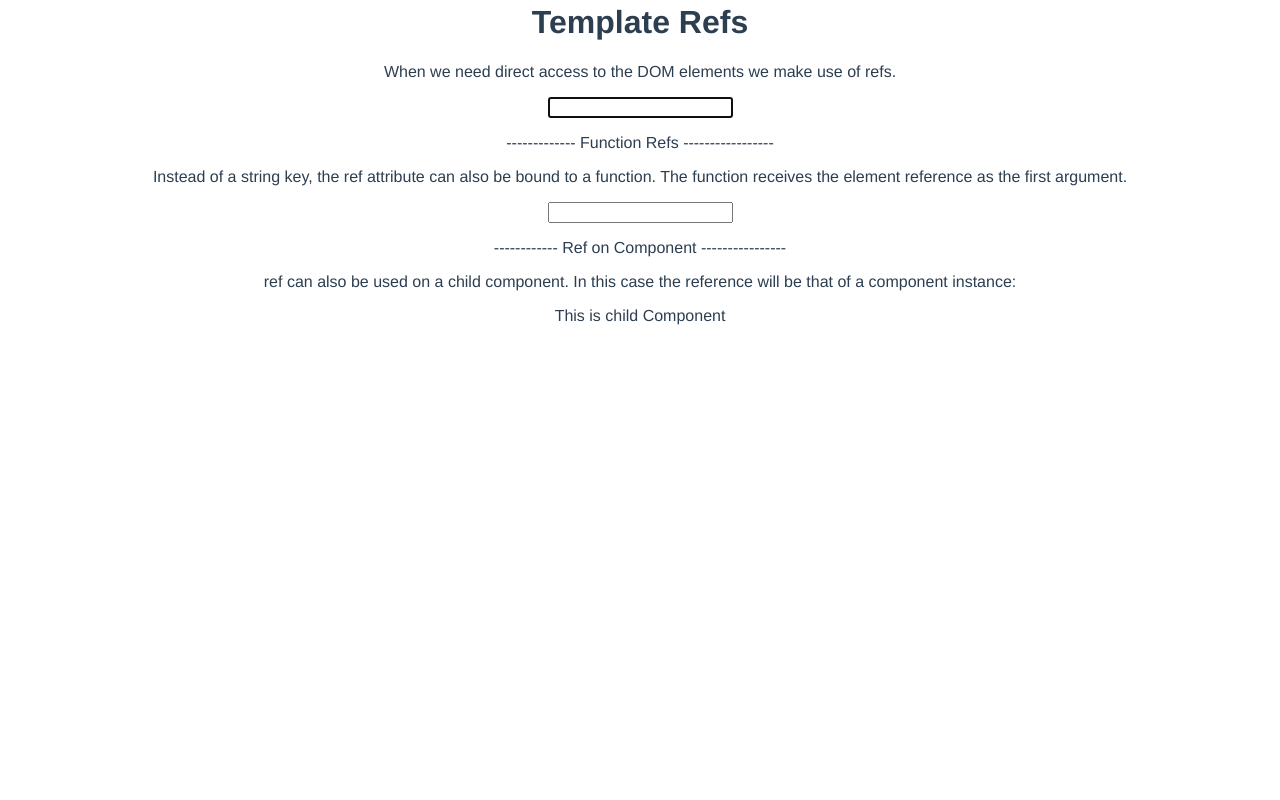
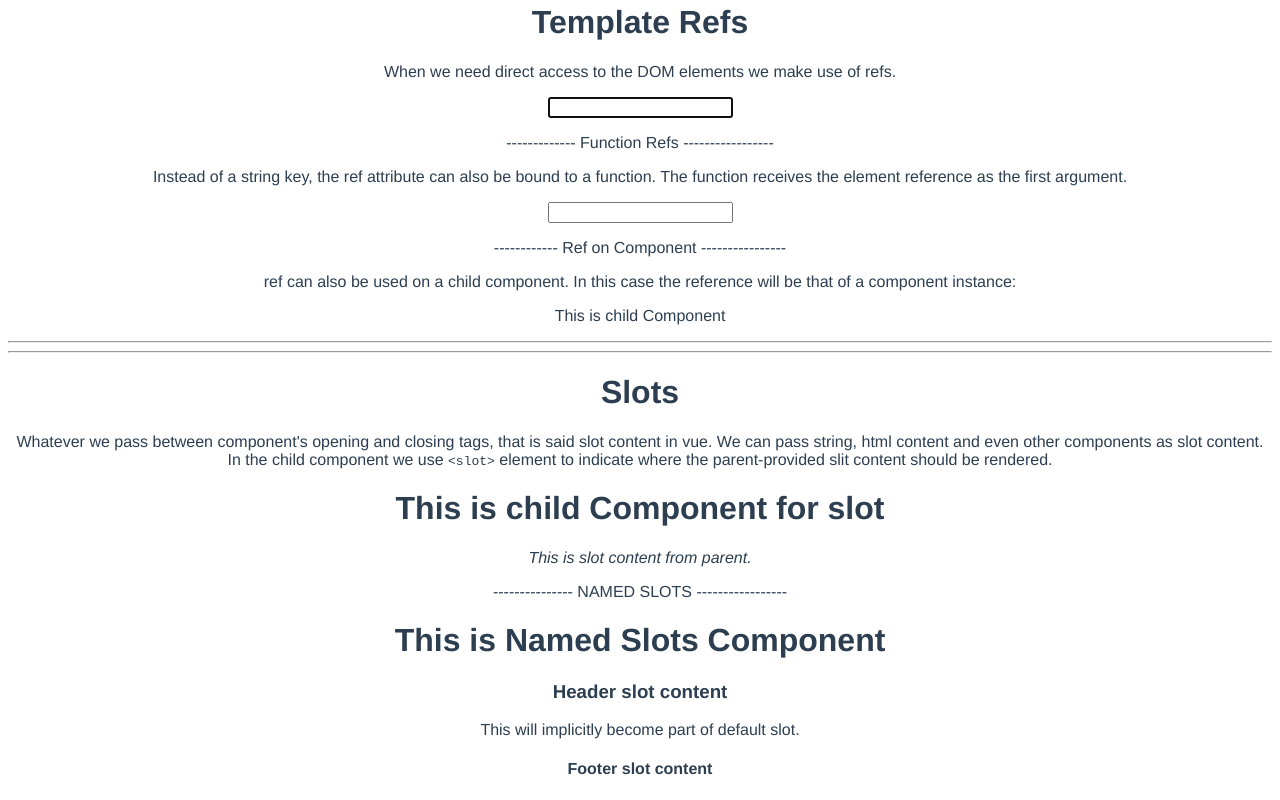
Before and after one commit to saqib-vm1/vue-git-practice, a Vue app: page / in a window 1280 px wide. Shown: the part 1027-1827 px from the top of the page. Before the commit the page ends 1368 px from the top, so only its background shows below. Built offline with nearby package versions, Linux system fonts and the light colour scheme.

Commit message:
using slots to pass content to child components

```diff
--- a/src/App.vue
+++ b/src/App.vue
@@ -13,6 +13,9 @@
   <hr />
   <hr />
   <TemplateRefs />
+  <hr />
+  <hr />
+  <SlotsComponent />
 </template>
 
 <script setup>
@@ -21,6 +24,7 @@
   import ProvideInject from './components/provide-inject/ProvideInject.vue';
   import WatchersComponent from './components/watchers/WatchersComponent.vue'
   import TemplateRefs from './components/template-refs/TemplateRefs.vue';
+  import SlotsComponent from './components/slots/SlotsComponent.vue';
 </script>
 
 <style>
--- /dev/null
+++ b/src/components/slots/ChildSlotComponent.vue
@@ -0,0 +1,6 @@
+<template>
+    <h1>This is child Component for slot</h1>
+    <div>
+        <slot></slot>
+    </div>
+</template>
--- /dev/null
+++ b/src/components/slots/NamedSlot.vue
@@ -0,0 +1,12 @@
+<template>
+    <h1>This is Named Slots Component</h1>
+    <header>
+        <slot name="header"></slot>
+    </header>
+    <main>
+        <slot></slot>
+    </main>
+    <footer>
+        <slot name="footer"></slot>
+    </footer>
+</template>
--- /dev/null
+++ b/src/components/slots/SlotsComponent.vue
@@ -0,0 +1,29 @@
+<template>
+    <h1>Slots</h1>
+    <p>
+        Whatever we pass between component's opening and closing tags,
+        that is said slot content in vue.
+            We can pass string, html content and even other components as
+        slot content.
+            In the child component we use <code>&lt;slot&gt;</code> element
+        to indicate where the parent-provided slit content should be rendered.
+    </p>
+    <ChildSlotComponent>
+        <p><em>This is slot content from parent.</em></p>
+    </ChildSlotComponent>
+    <p>--------------- NAMED SLOTS -----------------</p>
+    <NamedSlot>
+        <template v-slot:header>
+            <h3>Header slot content</h3>
+        </template>
+        <p>This will implicitly become part of default slot.</p>
+        <template #footer>
+            <h4>Footer slot content</h4>
+        </template>
+    </NamedSlot>
+</template>
+
+<script setup>
+    import ChildSlotComponent from './ChildSlotComponent.vue';
+    import NamedSlot from './NamedSlot.vue';
+</script>
```
